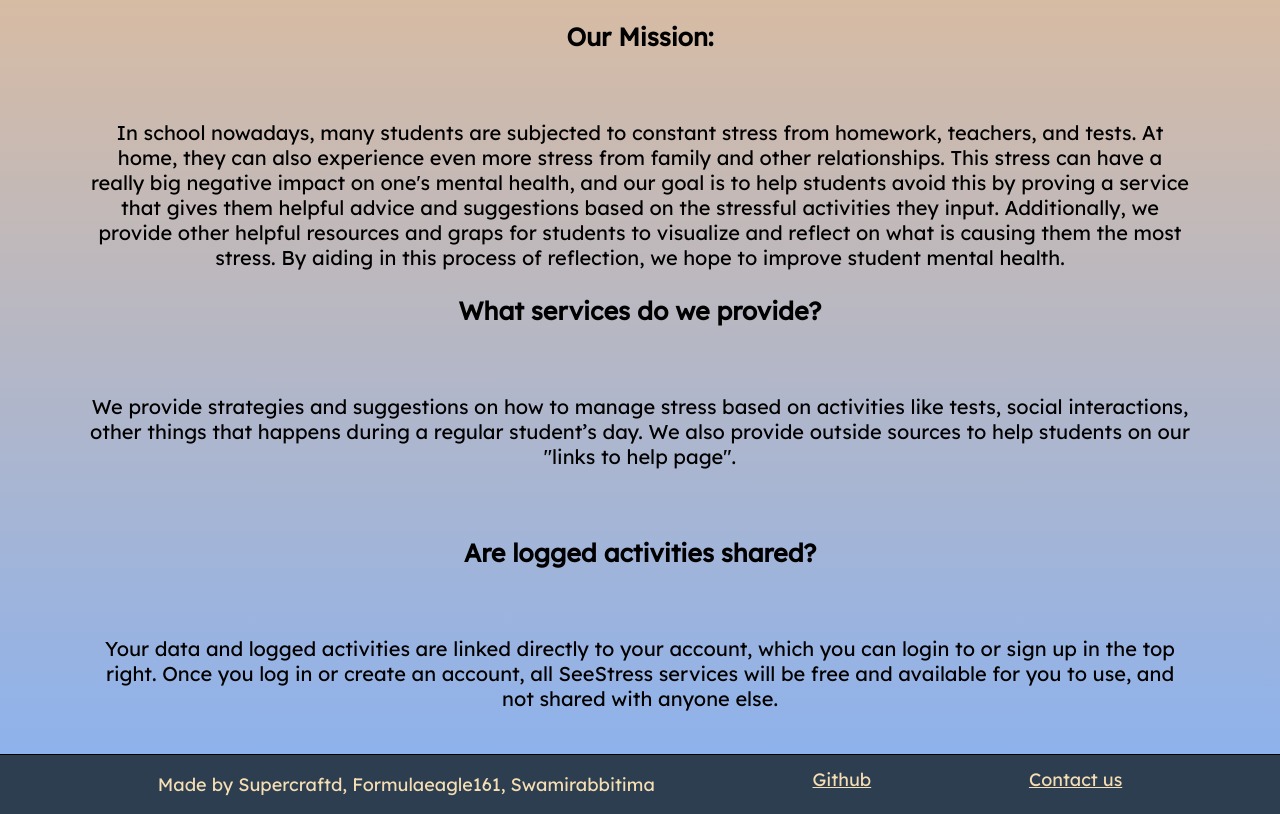
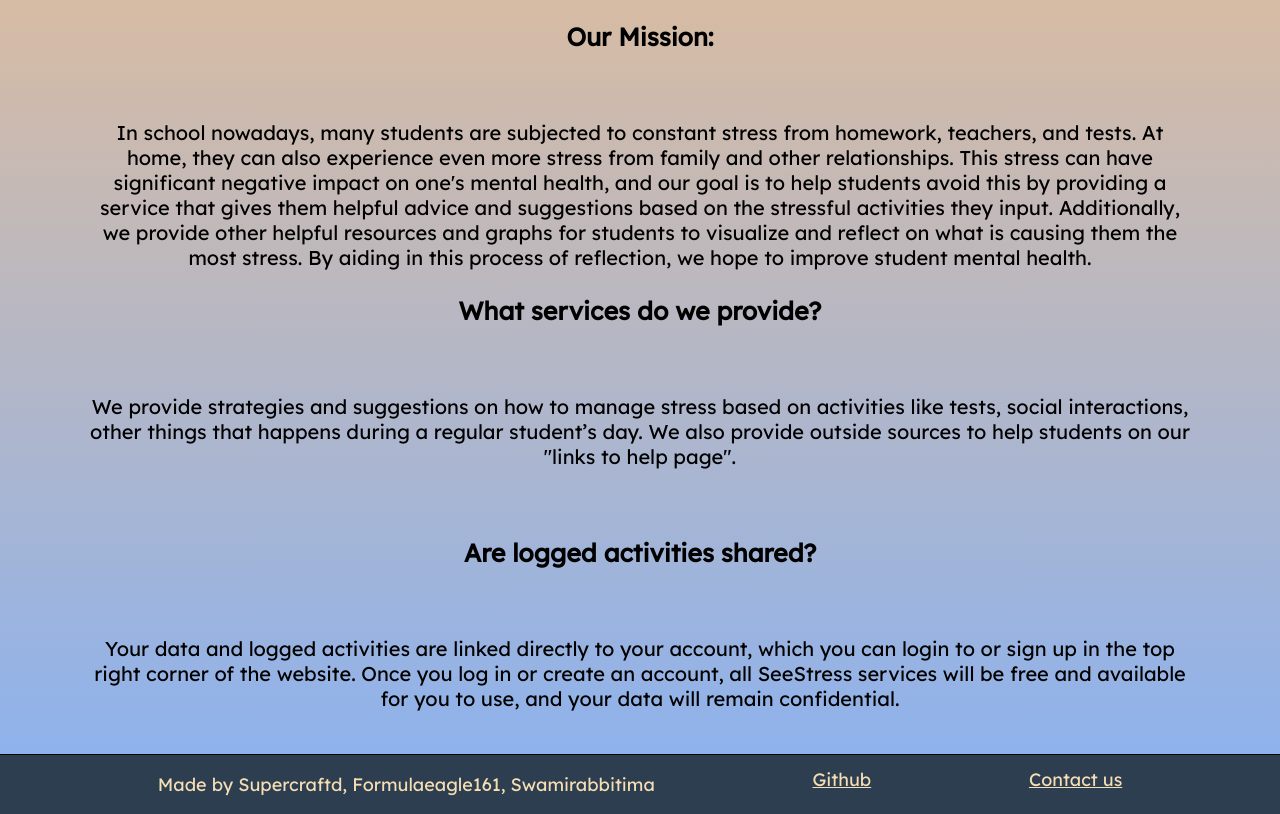
Before and after one commit to SupercraftD/See-Stress, a website built with Vite: page index.html in a window 1280 px wide. Shown: the part 980-1794 px from the top of the page. Built offline with nearby package versions, Linux system fonts and the light colour scheme; no server answers.

Commit message:
fixed grammar

```diff
--- a/index.html
+++ b/index.html
@@ -36,14 +36,16 @@
        <br>
        <p class = "aboutheader"> Our Mission:</p>
           <br>
-          <p class = "aboutsubtext">In school nowadays, many students are subjected to constant stress from homework, teachers, and tests. At home, they can also experience even more stress from family and other relationships. This stress can have a really big negative impact on one's mental health, and our goal is to help students avoid this by proving a service that gives them helpful advice and suggestions based on the stressful activities they input. Additionally, we provide other helpful resources and graps for students to visualize and reflect on what is causing them the most stress. By aiding in this process of reflection, we hope to improve student mental health. </p>
+          <p class = "aboutsubtext">In school nowadays, many students are subjected to constant stress from homework, teachers, and tests. At home, they can also experience even more stress from family and other relationships. This stress can have significant negative impact on one's mental health, and our goal is to help students avoid this by providing a service that gives them helpful advice and suggestions based on the stressful activities they input. Additionally, we provide other helpful resources and graphs for students to visualize and reflect on what is causing them the most stress. By aiding in this process of reflection, we hope to improve student mental health.
+          </p>
         <p class = "aboutheader"> What services do we provide? </p>
         <br>
-        <p class = "aboutsubtext">  We provide strategies and suggestions on how to manage stress based on activities like tests, social interactions, other things that happens during a regular student’s day. We also provide outside sources to help students on our "links to help page".  </p>
+        <p class = "aboutsubtext"> We provide strategies and suggestions on how to manage stress based on activities like tests, social interactions, other things that happens during a regular student’s day. We also provide outside sources to help students on our "links to help page".
+        </p>
         <br>
         <p class = "aboutheader">  Are logged activities shared? </p>
         <br>
-        <p class = "aboutsubtext">  Your data and logged activities are linked directly to your account, which you can login to or sign up in the top right. Once you log in or create an account, all SeeStress services will be free and available for you to use, and not shared with anyone else. </p>
+        <p class = "aboutsubtext">  Your data and logged activities are linked directly to your account, which you can login to or sign up in the top right corner of the website. Once you log in or create an account, all SeeStress services will be free and available for you to use, and your data will remain confidential. </p>
         <br>
 
         <div id = "footer">
```
